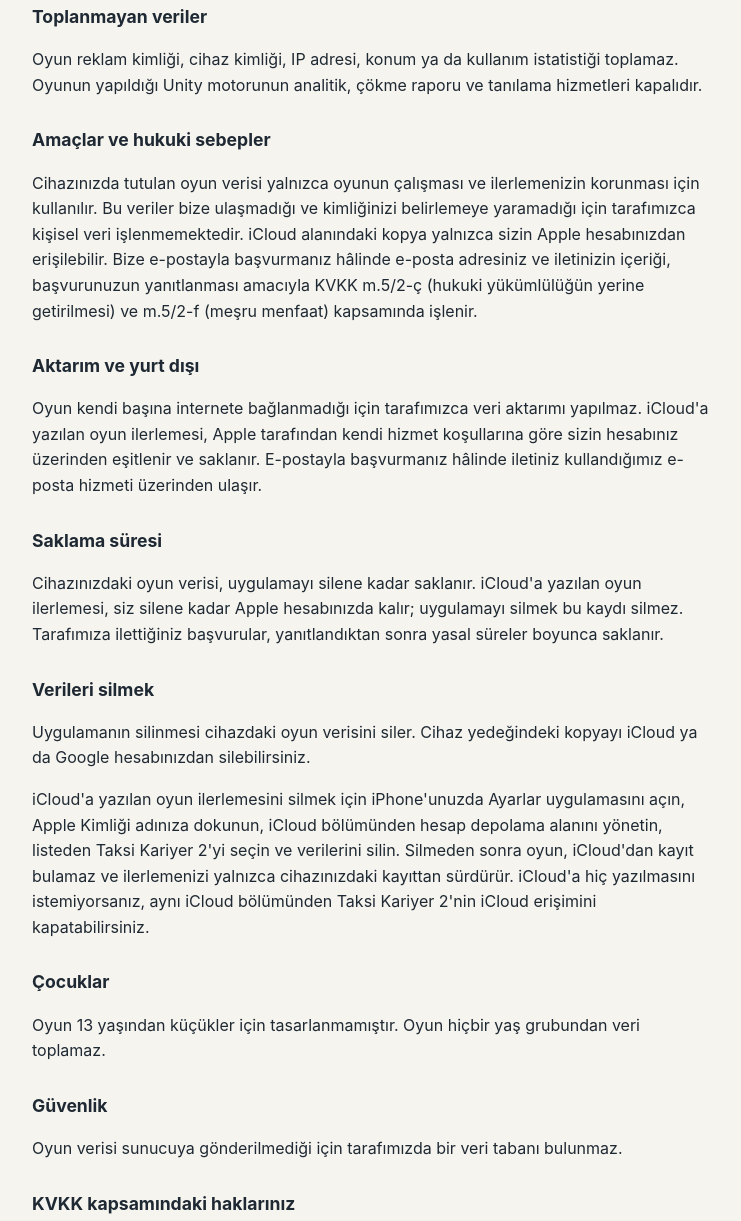
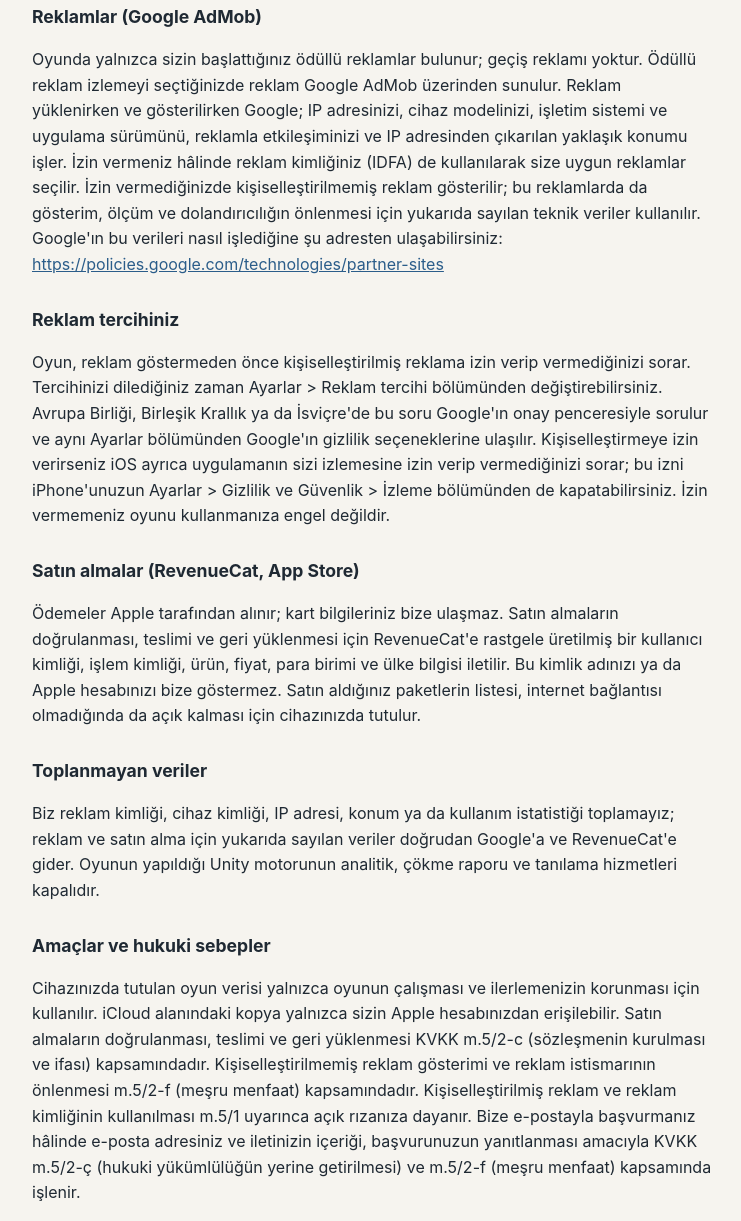
Before and after one commit to aryuksektepe/taksikariyer2-yasal, a plain HTML site: page index.html in a window 1280 px wide. Shown: the part 1169-2390 px from the top of the page, without its empty margins (268-1009 px from the left). Drawn offline with Linux system fonts and the light colour scheme.

Commit message:
fix: gizlilik metnini güncel sürüme çek
Neden: İlk yayın eski taslaktan üretilmişti; reklam ve satın alma
bölümleri eksikti.

Co-Authored-By: Claude Opus 5.5 <noreply@anthropic.com>

```diff
--- a/index.html
+++ b/index.html
@@ -24,7 +24,7 @@
     <p class="alt">Taksi Kariyer 2 · Son güncelleme: 19 Kasım 2026</p>
     <p>Bu metin, Taksi Kariyer 2 oyununu kullanırken hangi kişisel verilerinizin hangi amaçla işlendiğini ve bu verilerle ilgili haklarınızı açıklar. 6698 sayılı Kişisel Verilerin Korunması Kanunu'nun (KVKK) 10. maddesi uyarınca hazırlanan aydınlatma metni de bu metindir.</p>
     <h2>Kısaca</h2>
-    <p>Oyun hesap açmayı gerektirmez. Adınız, e-posta adresiniz, telefon numaranız, konumunuz, kameranız ya da mikrofonunuz istenmez. Oyun kendi başına internete bağlanmaz ve cihazınızdan bize ya da üçüncü kişilere veri göndermez. Oyun ayarlarınız yalnızca cihazınızda tutulur. Oyun ilerlemeniz cihazınızda tutulur; iPhone'unuzda iCloud'a giriş yapmışsanız ilerlemeniz ayrıca Apple hesabınızdaki uygulamaya ayrılmış iCloud alanına yazılır. Bu veri bize gelmez.</p>
+    <p>Oyun hesap açmayı gerektirmez. Adınız, e-posta adresiniz, telefon numaranız, konumunuz, kameranız ya da mikrofonunuz istenmez. Oyun ilerlemeniz ve ayarlarınız cihazınızda tutulur ve bize iletilmez; iPhone'unuzda iCloud'a giriş yapmışsanız ilerlemeniz ayrıca Apple hesabınızdaki uygulamaya ayrılmış iCloud alanına yazılır. Veri işleyen dış hizmetler şunlardır: ödüllü reklamlar için Google AdMob, satın almalar için RevenueCat ve App Store. Kişiselleştirilmiş reklam yalnızca izin vermeniz hâlinde gösterilir.</p>
     <h2>Veri sorumlusu</h2>
     <p>Veri sorumlusu: Ali Rıza Yüksektepe. Başvuru ve sorularınızı <a href="mailto:support@odexi.app">support@odexi.app</a> adresine iletebilirsiniz.</p>
     <h2>Cihazınızda tutulan veriler</h2>
@@ -33,27 +33,33 @@
     <h2>iCloud'a yazılan oyun ilerlemesi (yalnızca iPhone ve iPad)</h2>
     <p>iPhone ya da iPad'inizde iCloud'a giriş yapmışsanız oyun ilerlemeniz, Apple'ın iCloud anahtar-değer deposuna (NSUbiquitousKeyValueStore) yazılır. Bu alan Apple hesabınıza bağlıdır ve yalnızca bu uygulamaya ayrılmıştır. Yazılan veri para, itibar, ehliyet, araç ve parça durumu, kariyer, filo, oyun saati, gösterilen ipuçları, günlük reklam hakkı sayaçları, yolculuk sayısı ve oyuna özgü rastgele bir oyun kimliğidir. Ses, görüntü ve direksiyon tercihleri gibi cihaza özgü ayarlar yazılmaz.</p>
     <p>Bu veri Apple'ın sunucularında, sizin hesabınız altında saklanır. Biz bu veriye erişemeyiz, sunucularımıza gelmez ve üçüncü kişilerle paylaşılmaz. Amacı, uygulamayı silip yeniden kurduğunuzda ya da yeni bir cihaza geçtiğinizde aynı Apple hesabıyla ilerlemenizi geri getirmektir. iCloud'a giriş yapılmamışsa oyun bu alana yazmaz ve ilerlemeniz yalnızca cihazınızda kalır.</p>
+    <h2>Reklamlar (Google AdMob)</h2>
+    <p>Oyunda yalnızca sizin başlattığınız ödüllü reklamlar bulunur; geçiş reklamı yoktur. Ödüllü reklam izlemeyi seçtiğinizde reklam Google AdMob üzerinden sunulur. Reklam yüklenirken ve gösterilirken Google; IP adresinizi, cihaz modelinizi, işletim sistemi ve uygulama sürümünü, reklamla etkileşiminizi ve IP adresinden çıkarılan yaklaşık konumu işler. İzin vermeniz hâlinde reklam kimliğiniz (IDFA) de kullanılarak size uygun reklamlar seçilir. İzin vermediğinizde kişiselleştirilmemiş reklam gösterilir; bu reklamlarda da gösterim, ölçüm ve dolandırıcılığın önlenmesi için yukarıda sayılan teknik veriler kullanılır. Google'ın bu verileri nasıl işlediğine şu adresten ulaşabilirsiniz: <a href="https://policies.google.com/technologies/partner-sites">https://policies.google.com/technologies/partner-sites</a></p>
+    <h2>Reklam tercihiniz</h2>
+    <p>Oyun, reklam göstermeden önce kişiselleştirilmiş reklama izin verip vermediğinizi sorar. Tercihinizi dilediğiniz zaman Ayarlar &gt; Reklam tercihi bölümünden değiştirebilirsiniz. Avrupa Birliği, Birleşik Krallık ya da İsviçre'de bu soru Google'ın onay penceresiyle sorulur ve aynı Ayarlar bölümünden Google'ın gizlilik seçeneklerine ulaşılır. Kişiselleştirmeye izin verirseniz iOS ayrıca uygulamanın sizi izlemesine izin verip vermediğinizi sorar; bu izni iPhone'unuzun Ayarlar &gt; Gizlilik ve Güvenlik &gt; İzleme bölümünden de kapatabilirsiniz. İzin vermemeniz oyunu kullanmanıza engel değildir.</p>
+    <h2>Satın almalar (RevenueCat, App Store)</h2>
+    <p>Ödemeler Apple tarafından alınır; kart bilgileriniz bize ulaşmaz. Satın almaların doğrulanması, teslimi ve geri yüklenmesi için RevenueCat'e rastgele üretilmiş bir kullanıcı kimliği, işlem kimliği, ürün, fiyat, para birimi ve ülke bilgisi iletilir. Bu kimlik adınızı ya da Apple hesabınızı bize göstermez. Satın aldığınız paketlerin listesi, internet bağlantısı olmadığında da açık kalması için cihazınızda tutulur.</p>
     <h2>Toplanmayan veriler</h2>
-    <p>Oyun reklam kimliği, cihaz kimliği, IP adresi, konum ya da kullanım istatistiği toplamaz. Oyunun yapıldığı Unity motorunun analitik, çökme raporu ve tanılama hizmetleri kapalıdır.</p>
+    <p>Biz reklam kimliği, cihaz kimliği, IP adresi, konum ya da kullanım istatistiği toplamayız; reklam ve satın alma için yukarıda sayılan veriler doğrudan Google'a ve RevenueCat'e gider. Oyunun yapıldığı Unity motorunun analitik, çökme raporu ve tanılama hizmetleri kapalıdır.</p>
     <h2>Amaçlar ve hukuki sebepler</h2>
-    <p>Cihazınızda tutulan oyun verisi yalnızca oyunun çalışması ve ilerlemenizin korunması için kullanılır. Bu veriler bize ulaşmadığı ve kimliğinizi belirlemeye yaramadığı için tarafımızca kişisel veri işlenmemektedir. iCloud alanındaki kopya yalnızca sizin Apple hesabınızdan erişilebilir. Bize e-postayla başvurmanız hâlinde e-posta adresiniz ve iletinizin içeriği, başvurunuzun yanıtlanması amacıyla KVKK m.5/2-ç (hukuki yükümlülüğün yerine getirilmesi) ve m.5/2-f (meşru menfaat) kapsamında işlenir.</p>
+    <p>Cihazınızda tutulan oyun verisi yalnızca oyunun çalışması ve ilerlemenizin korunması için kullanılır. iCloud alanındaki kopya yalnızca sizin Apple hesabınızdan erişilebilir. Satın almaların doğrulanması, teslimi ve geri yüklenmesi KVKK m.5/2-c (sözleşmenin kurulması ve ifası) kapsamındadır. Kişiselleştirilmemiş reklam gösterimi ve reklam istismarının önlenmesi m.5/2-f (meşru menfaat) kapsamındadır. Kişiselleştirilmiş reklam ve reklam kimliğinin kullanılması m.5/1 uyarınca açık rızanıza dayanır. Bize e-postayla başvurmanız hâlinde e-posta adresiniz ve iletinizin içeriği, başvurunuzun yanıtlanması amacıyla KVKK m.5/2-ç (hukuki yükümlülüğün yerine getirilmesi) ve m.5/2-f (meşru menfaat) kapsamında işlenir.</p>
     <h2>Aktarım ve yurt dışı</h2>
-    <p>Oyun kendi başına internete bağlanmadığı için tarafımızca veri aktarımı yapılmaz. iCloud'a yazılan oyun ilerlemesi, Apple tarafından kendi hizmet koşullarına göre sizin hesabınız üzerinden eşitlenir ve saklanır. E-postayla başvurmanız hâlinde iletiniz kullandığımız e-posta hizmeti üzerinden ulaşır.</p>
+    <p>Veriler; reklam için Google LLC'ye (AdMob), satın alma doğrulaması için RevenueCat, Inc.'e ve ödeme için Apple'a aktarılır. Bu şirketlerin sunucuları Türkiye dışında, ağırlıklı olarak Amerika Birleşik Devletleri'nde bulunmaktadır. Yurt dışına aktarım KVKK m.9'da öngörülen yollarla yapılır: hizmet sağlayıcının sunduğu uygun güvenceler ya da m.9/6 kapsamındaki arızi aktarım hâlleri (sözleşmenin ifası için zorunlu olması ya da açık rızanız). iCloud'a yazılan oyun ilerlemesi, Apple tarafından kendi hizmet koşullarına göre sizin hesabınız üzerinden eşitlenir ve saklanır. E-postayla başvurmanız hâlinde iletiniz kullandığımız e-posta hizmeti üzerinden ulaşır.</p>
     <h2>Saklama süresi</h2>
-    <p>Cihazınızdaki oyun verisi, uygulamayı silene kadar saklanır. iCloud'a yazılan oyun ilerlemesi, siz silene kadar Apple hesabınızda kalır; uygulamayı silmek bu kaydı silmez. Tarafımıza ilettiğiniz başvurular, yanıtlandıktan sonra yasal süreler boyunca saklanır.</p>
+    <p>Cihazınızdaki oyun verisi, uygulamayı silene kadar saklanır. RevenueCat ve App Store satın alma kayıtlarını vergi ve tüketici mevzuatının öngördüğü süre boyunca saklar. Google'ın reklam verilerini saklama süresi Google'ın politikasına tabidir. iCloud'a yazılan oyun ilerlemesi, siz silene kadar Apple hesabınızda kalır; uygulamayı silmek bu kaydı silmez. Tarafımıza ilettiğiniz başvurular, yanıtlandıktan sonra yasal süreler boyunca saklanır.</p>
     <h2>Verileri silmek</h2>
-    <p>Uygulamanın silinmesi cihazdaki oyun verisini siler. Cihaz yedeğindeki kopyayı iCloud ya da Google hesabınızdan silebilirsiniz.</p>
+    <p>Uygulamanın silinmesi cihazdaki oyun verisini siler. Cihaz yedeğindeki kopyayı iCloud hesabınızdan silebilirsiniz. Reklam kimliğinizi iPhone'unuzun ayarlarından sıfırlayabilirsiniz. RevenueCat'teki satın alma kaydınızın silinmesini talep etmek için bize e-posta gönderebilirsiniz; kaydınızı bulabilmemiz için satın alma tarihini ve ürünü belirtmeniz yeterlidir. Satın alma kaydı silindiğinde satın almalar geri yüklenemez.</p>
     <p>iCloud'a yazılan oyun ilerlemesini silmek için iPhone'unuzda Ayarlar uygulamasını açın, Apple Kimliği adınıza dokunun, iCloud bölümünden hesap depolama alanını yönetin, listeden Taksi Kariyer 2'yi seçin ve verilerini silin. Silmeden sonra oyun, iCloud'dan kayıt bulamaz ve ilerlemenizi yalnızca cihazınızdaki kayıttan sürdürür. iCloud'a hiç yazılmasını istemiyorsanız, aynı iCloud bölümünden Taksi Kariyer 2'nin iCloud erişimini kapatabilirsiniz.</p>
     <h2>Çocuklar</h2>
-    <p>Oyun 13 yaşından küçükler için tasarlanmamıştır. Oyun hiçbir yaş grubundan veri toplamaz.</p>
+    <p>Oyun 13 yaşından küçükler için tasarlanmamıştır ve bu yaş grubundan bilerek veri toplanmaz. 18 yaşından küçük kullanıcıların satın alma yapmadan önce ebeveyn ya da vasilerinin onayını almaları gerekir.</p>
     <h2>Güvenlik</h2>
-    <p>Oyun verisi sunucuya gönderilmediği için tarafımızda bir veri tabanı bulunmaz.</p>
+    <p>Oyun verisi tarafımızdaki bir sunucuya gönderilmez ve tarafımızda bir veri tabanı bulunmaz. Reklam ve satın alma verileri Google ve RevenueCat tarafından kendi güvenlik önlemleriyle işlenir.</p>
     <h2>KVKK kapsamındaki haklarınız</h2>
     <p>KVKK m.11 uyarınca aşağıdaki haklara sahipsiniz:</p>
     <ul><li>Kişisel verilerinizin işlenip işlenmediğini öğrenme ve işlenmişse buna ilişkin bilgi talep etme.</li><li>İşlenme amacını ve verilerin amacına uygun kullanılıp kullanılmadığını öğrenme.</li><li>Verilerin yurt içinde ya da yurt dışında aktarıldığı üçüncü kişileri bilme.</li><li>Eksik ya da yanlış işlenmiş verilerin düzeltilmesini isteme.</li><li>KVKK m.7 çerçevesinde verilerin silinmesini ya da yok edilmesini isteme.</li><li>Düzeltme, silme ya da yok etme işlemlerinin verilerin aktarıldığı üçüncü kişilere bildirilmesini isteme.</li><li>Verilerin münhasıran otomatik sistemlerle analiz edilmesi sonucunda aleyhinize bir sonucun ortaya çıkmasına itiraz etme.</li><li>Verilerin kanuna aykırı işlenmesi sebebiyle zarara uğramanız hâlinde zararın giderilmesini talep etme.</li></ul>
     <p>Başvurularınızı <a href="mailto:support@odexi.app">support@odexi.app</a> adresine iletebilirsiniz. Başvurular en geç otuz gün içinde ücretsiz olarak yanıtlanır.</p>
     <h2>Değişiklikler</h2>
-    <p>Bu metin oyuna yeni bir hizmet eklendiğinde (örneğin reklam ya da satın alma) güncellenir. Güncel metin bu sayfada yayımlanır ve son güncelleme tarihi metnin başında belirtilir.</p>
+    <p>Bu metin oyuna yeni bir hizmet eklendiğinde güncellenir. Güncel metin bu sayfada yayımlanır ve son güncelleme tarihi metnin başında belirtilir.</p>
     <nav><a href="index.html">Gizlilik</a><a href="kosullar.html">Kullanım Koşulları</a><a href="destek.html">Destek</a><a href="en/">English</a></nav>
   </main>
 </body>
```
